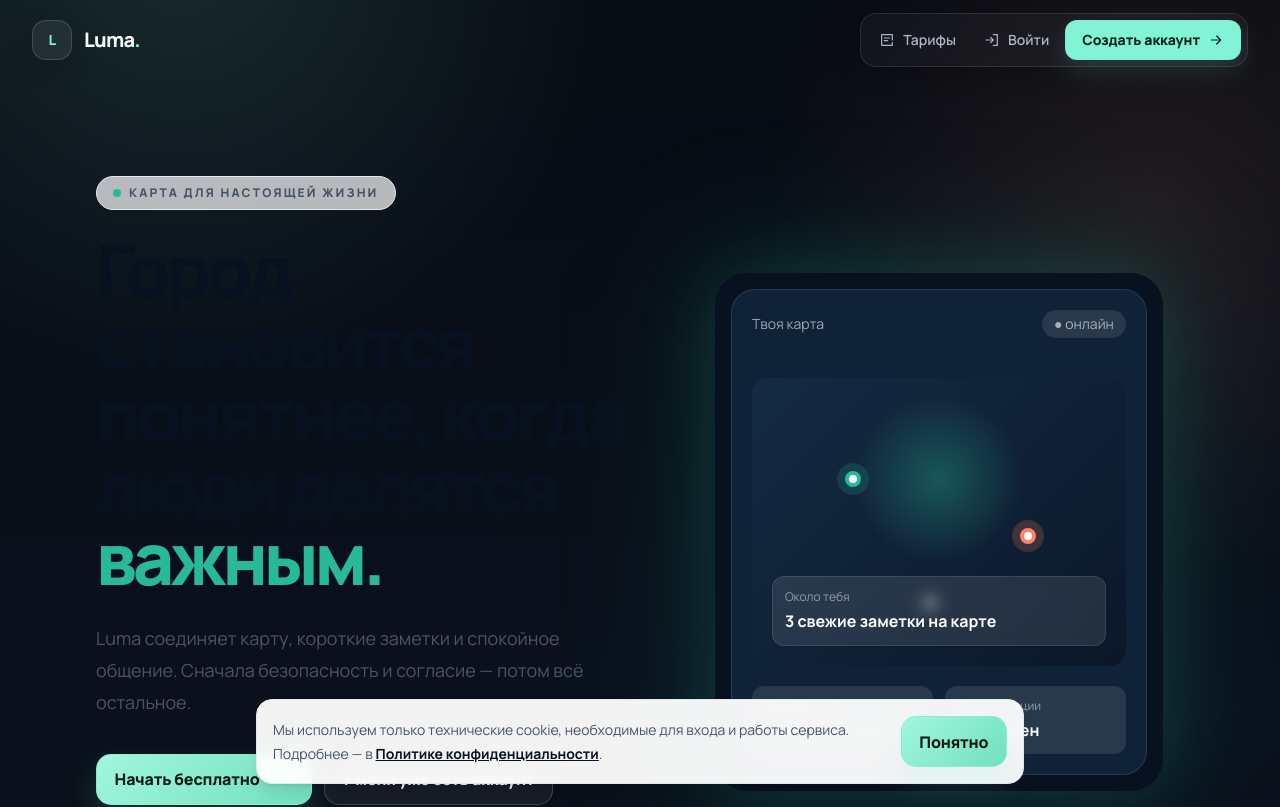
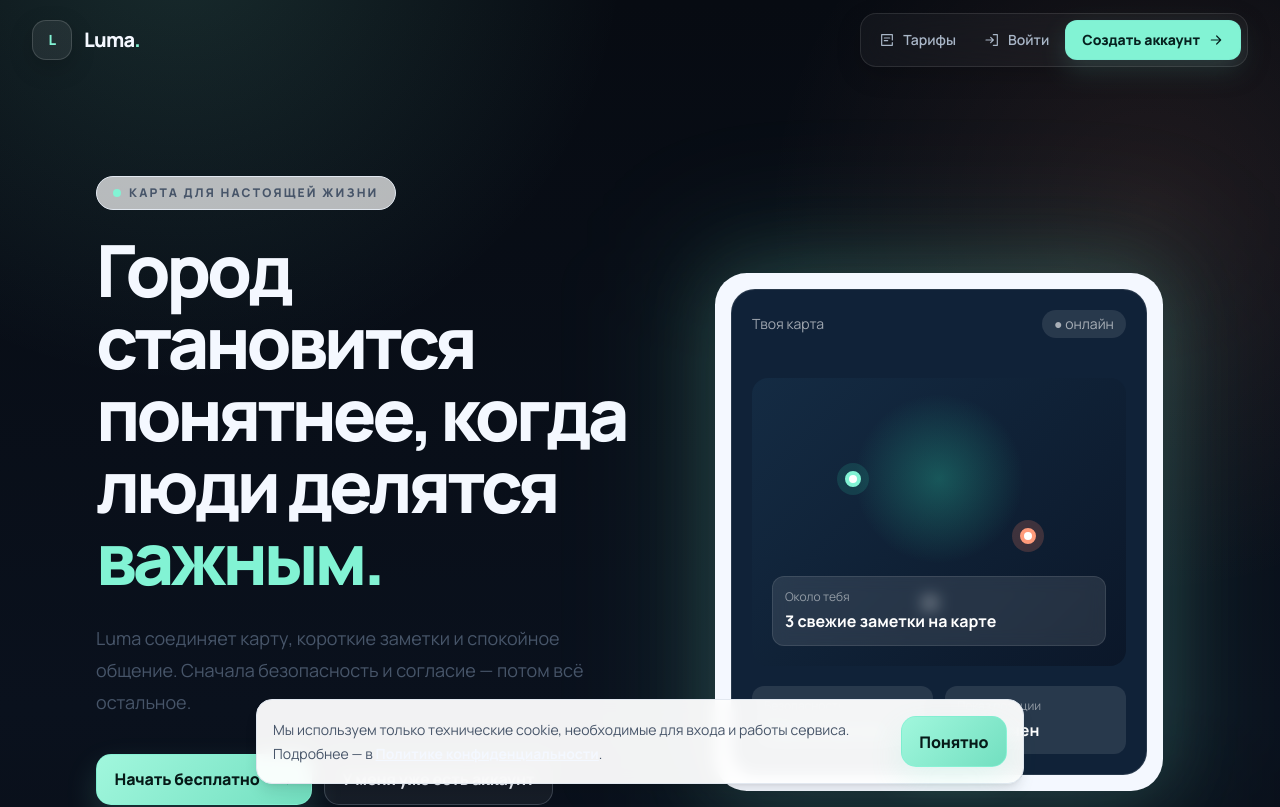
Before and after one commit to orskiyghost-png/Luma, a Next.js app: page / in a window 1280 px wide. Shown: the top 807 px of the page. Built offline with nearby package versions, Linux system fonts and the light colour scheme; no server answers.

Commit message:
fix: align tailwind tokens with dark theme
Use light ink and mist tokens for the dark product UI, update primary palette and shadows, add Space Grotesk/Manrope/DM Mono families, and define reusable display and shimmer tokens.

```diff
--- a/tailwind.config.ts
+++ b/tailwind.config.ts
@@ -5,27 +5,38 @@
   theme: {
     extend: {
       colors: {
-        ink: "#08111f",
-        mist: "#eef5f2",
-        tide: "#27b99a",
-        coral: "#ff8066",
-        primary: "#27b99a",
-        accent: "#ff8066",
-        surface: "#ffffff",
-        muted: "#7b8b95",
+        ink: "#f4f8ff",
+        mist: "#dce8f5",
+        tide: "#82f3d4",
+        coral: "#ff9b7b",
+        primary: "#82f3d4",
+        accent: "#ff9b7b",
+        surface: "#111b2b",
+        muted: "#8c9aab",
       },
       boxShadow: {
-        glow: "0 0 80px rgba(39, 185, 154, 0.18)",
-        card: "0 4px 6px -1px rgba(8, 17, 31, 0.1)",
-        sm: "0 1px 2px 0 rgba(8, 17, 31, 0.05)",
+        glow: "0 0 80px rgba(130, 243, 212, 0.18)",
+        card: "0 24px 70px rgba(0, 0, 0, 0.32)",
+        sm: "0 8px 24px rgba(0, 0, 0, 0.20)",
       },
       borderRadius: {
-        card: "1.5rem",
-        button: "0.85rem",
+        card: "1.625rem",
+        button: "0.9375rem",
+      },
+      fontFamily: {
+        display: ["Space Grotesk", "Manrope", "sans-serif"],
+        sans: ["Manrope", "ui-sans-serif", "system-ui", "sans-serif"],
+        mono: ["DM Mono", "ui-monospace", "monospace"],
       },
       fontSize: {
-        display: ["3rem", { lineHeight: "1", letterSpacing: "-0.04em" }],
-        heading: ["1.5rem", { lineHeight: "1.25", letterSpacing: "-0.02em" }],
+        display: ["clamp(3.5rem, 9vw, 8.5rem)", { lineHeight: ".88", letterSpacing: "-.075em" }],
+        heading: ["clamp(1.75rem, 4vw, 3rem)", { lineHeight: "1.05", letterSpacing: "-.055em" }],
+      },
+      keyframes: {
+        shimmer: { "0%": { backgroundPosition: "200% 0" }, "100%": { backgroundPosition: "-200% 0" } },
+      },
+      animation: {
+        shimmer: "shimmer 5s linear infinite",
       },
     },
   },
```
